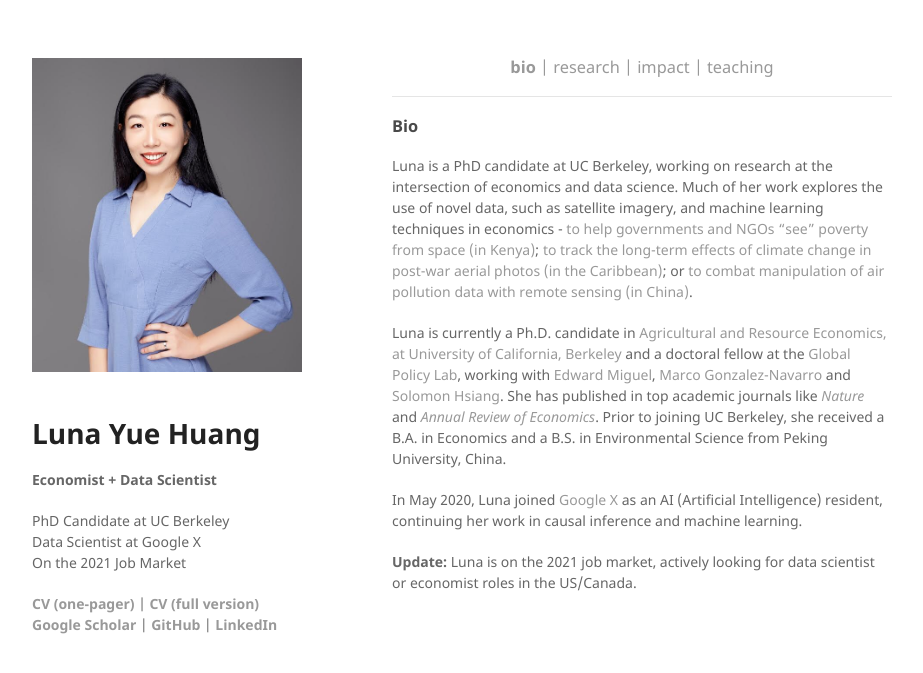
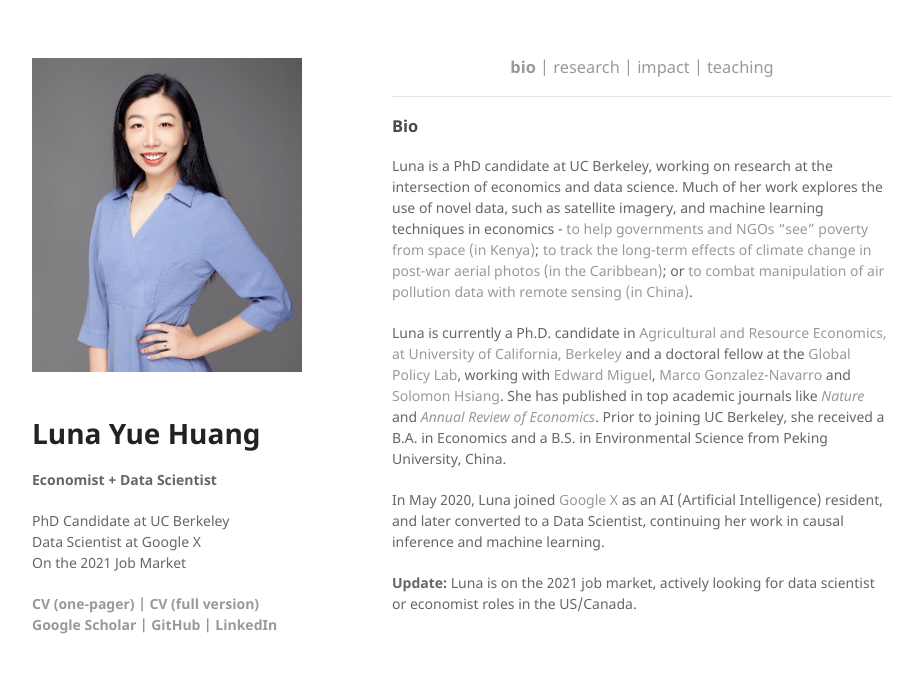
Before and after one commit to luna983/luna983.github.io, a Jekyll site: the page built from index.md, in a window 1280 px wide. Shown: the top 673 px of the page, without its empty margins (178-1101 px from the left). Built offline with Jekyll 4.4.1, drawn with Linux system fonts in a browser that asks for light colours.

Commit message:
Update index.md

```diff
--- a/index.md
+++ b/index.md
@@ -16,6 +16,7 @@ Luna is a PhD candidate at UC Berkeley, working on research at the intersection
 
 Luna is currently a Ph.D. candidate in [Agricultural and Resource Economics, at University of California, Berkeley](https://are.berkeley.edu) and a doctoral fellow at the [Global Policy Lab](http://www.globalpolicy.science/new-cover-page), working with [Edward Miguel](http://emiguel.econ.berkeley.edu/), [Marco Gonzalez-Navarro](https://are.berkeley.edu/users/marco-gonzalez-navarro) and [Solomon Hsiang](http://www.globalpolicy.science/solomon-hsiang). She has published in top academic journals like [_Nature_](https://www.nature.com/articles/s41586-020-2404-8) and [_Annual Review of Economics_](https://www.annualreviews.org/doi/full/10.1146/annurev-economics-080218-030333). Prior to joining UC Berkeley, she received a B.A. in Economics and a B.S. in Environmental Science from Peking University, China.
 
-In May 2020, Luna joined [Google X](https://x.company/) as an AI (Artificial Intelligence) resident, continuing her work in causal inference and machine learning.
+In May 2020, Luna joined [Google X](https://x.company/) as an AI (Artificial Intelligence) resident, and later converted to a Data
+Scientist, continuing her work in causal inference and machine learning.
 
 __Update:__ Luna is on the 2021 job market, actively looking for data scientist or economist roles in the US/Canada.
```
